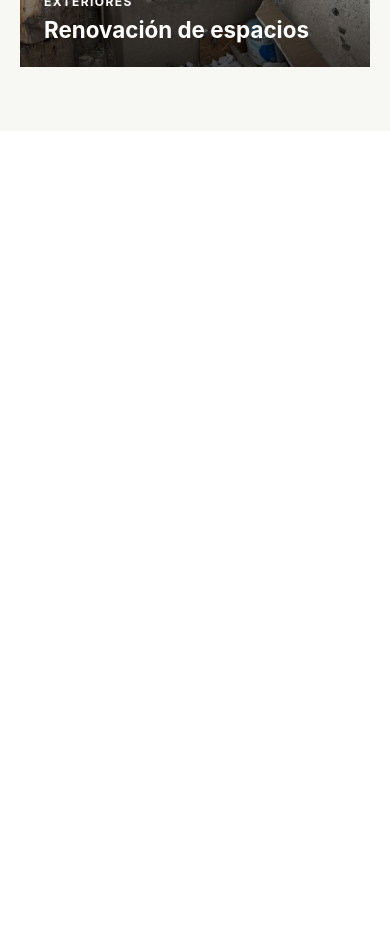
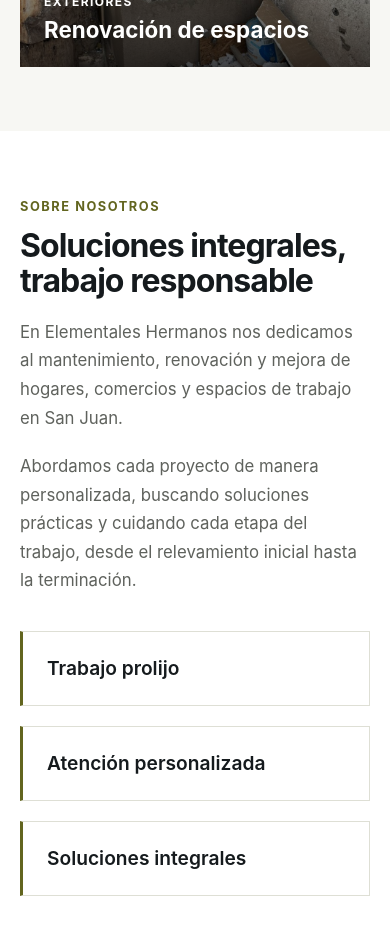
Before and after one commit to gabrielfernan/elementales-hermanos-web, a React (Vite) app: page / in a window 390 px wide. Shown: the part 4240-5175 px from the top of the page. Before the commit the page ends 4371 px from the top, so only its background shows below. Built offline with nearby package versions, Linux system fonts and the light colour scheme.

Commit message:
feature: add responsive about section

```diff
--- a/src/App.tsx
+++ b/src/App.tsx
@@ -2,6 +2,7 @@ import Header from './components/Header/Header'
 import Hero from './components/Hero/Hero'
 import Services from './components/Services/services'
 import Works from './components/Works/works'
+import About from './components/About/About'
 
 function App() {
   return (
@@ -11,6 +12,7 @@ function App() {
         <Hero />
         <Services/>
         <Works />
+        <About />
       </main>
     </>
   )
--- /dev/null
+++ b/src/components/About/About.css
@@ -0,0 +1,84 @@
+.about {
+  padding: 96px 24px;
+  background: var(--color-background);
+}
+
+.about__container {
+  width: 100%;
+  max-width: var(--max-width);
+  margin: 0 auto;
+}
+
+.about__header {
+  max-width: 720px;
+  margin-bottom: 48px;
+}
+
+.about__eyebrow {
+  display: inline-block;
+  margin-bottom: 14px;
+  color: var(--color-primary);
+  font-size: 0.8rem;
+  font-weight: 700;
+  letter-spacing: 0.12em;
+}
+
+.about__header h2 {
+  margin: 0;
+  color: var(--color-text);
+  font-size: clamp(2rem, 4vw, 3rem);
+  line-height: 1.1;
+  letter-spacing: -0.03em;
+}
+
+.about__header p {
+  max-width: 650px;
+  margin: 20px 0 0;
+  color: var(--color-text-secondary);
+  font-size: 1.05rem;
+  line-height: 1.7;
+}
+
+.about__values {
+  display: grid;
+  grid-template-columns: repeat(3, 1fr);
+  gap: 20px;
+  margin: 0;
+  padding: 0;
+  list-style: none;
+}
+
+.about__value {
+  padding: 30px;
+  border: 1px solid var(--color-border);
+  border-left: 3px solid var(--color-primary);
+  background: var(--color-background);
+  color: var(--color-text);
+  font-size: 1.2rem;
+  font-weight: 600;
+  line-height: 1.3;
+}
+
+@media (max-width: 900px) {
+  .about {
+    padding: 72px 24px;
+  }
+
+  .about__values {
+    grid-template-columns: 1fr;
+  }
+}
+
+@media (max-width: 600px) {
+  .about {
+    padding: 64px 20px;
+  }
+
+  .about__header {
+    margin-bottom: 36px;
+  }
+
+  .about__value {
+    padding: 24px;
+  }
+}
--- /dev/null
+++ b/src/components/About/About.tsx
@@ -0,0 +1,42 @@
+import './About.css'
+
+const values = [
+  'Trabajo prolijo',
+  'Atención personalizada',
+  'Soluciones integrales',
+] as const
+
+function About() {
+  return (
+    <section className="about" id="nosotros">
+      <div className="about__container">
+        <header className="about__header">
+          <span className="about__eyebrow">SOBRE NOSOTROS</span>
+
+          <h2>Soluciones integrales, trabajo responsable</h2>
+
+          <p>
+            En Elementales Hermanos nos dedicamos al mantenimiento, renovación y
+            mejora de hogares, comercios y espacios de trabajo en San Juan.
+          </p>
+
+          <p>
+            Abordamos cada proyecto de manera personalizada, buscando soluciones
+            prácticas y cuidando cada etapa del trabajo, desde el relevamiento
+            inicial hasta la terminación.
+          </p>
+        </header>
+
+        <ul className="about__values">
+          {values.map((value) => (
+            <li className="about__value" key={value}>
+              {value}
+            </li>
+          ))}
+        </ul>
+      </div>
+    </section>
+  )
+}
+
+export default About
```
